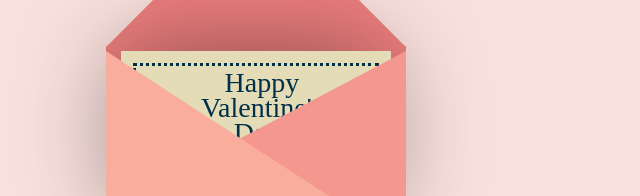
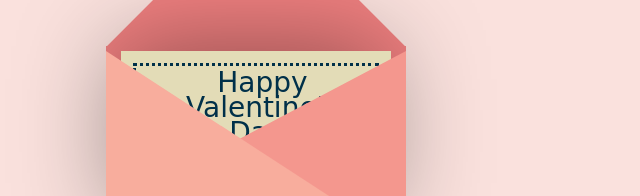
Before and after one commit to Ilhampratama08/happyval, a plain HTML site: page index.html in a window 1280 px wide. Shown: the part 292-488 px from the top of the page, without its empty margins (384-1024 px from the left). Drawn offline with nearby package versions, Linux system fonts and the light colour scheme.

Commit message:
Update style.css

```diff
--- a/style.css
+++ b/style.css
@@ -60,12 +60,12 @@ body {
 
   .text {
     position: absolute;
-    font-family:  'Brush Script MT';
+    font-family:  'Brush Script MT', cursive;
     font-size: 28px;
     text-align: center;
     line-height: 25px;
     top: 19px;
-    left: 80px;
+    left: 65px;
     color: #003049;
   }
 
```
